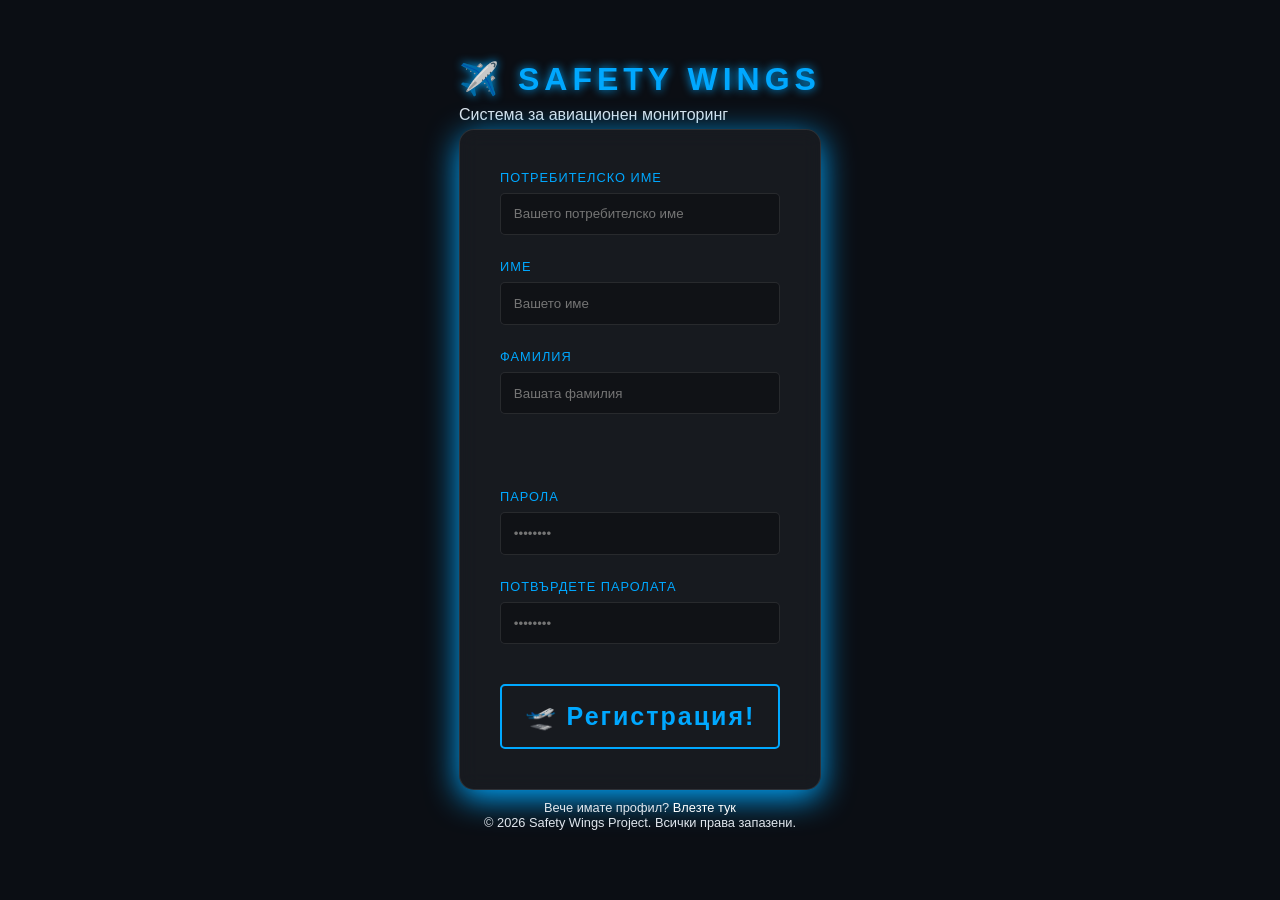
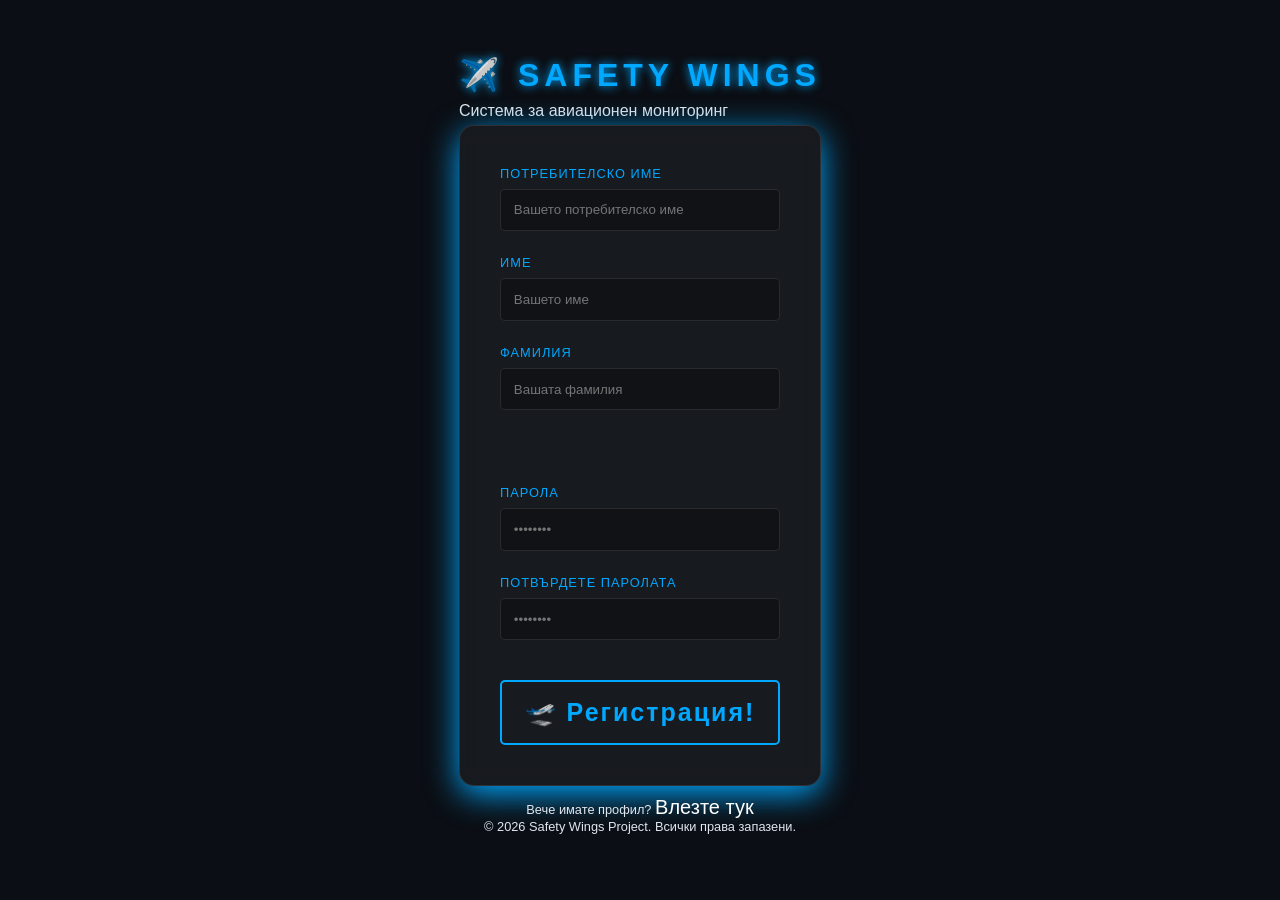

feat: added a home page

--- a/Server/wwwroot/css/register.css
+++ b/Server/wwwroot/css/register.css
@@ -13,6 +13,7 @@
     font-family: 'Segoe UI', Tahoma, Geneva, Verdana, sans-serif;
 }
 a{
+    font-size: 20px;
     color: white;
     text-decoration: none;
     transition: all 0.3s ease;
@@ -35,6 +36,7 @@ body {
     align-items: center;
     overflow: auto;
 }
+
 .register__footer {
     position: relative;
     margin-top: 20px;
@@ -43,6 +45,10 @@ body {
     color: var(--text-light);
     text-align: center;
     width: 100%;
+}
+.register__footer .register__link{
+    font-size: 21px;
+    font-weight: bold;
 }
 .register-card {
     margin-top: 5px;
